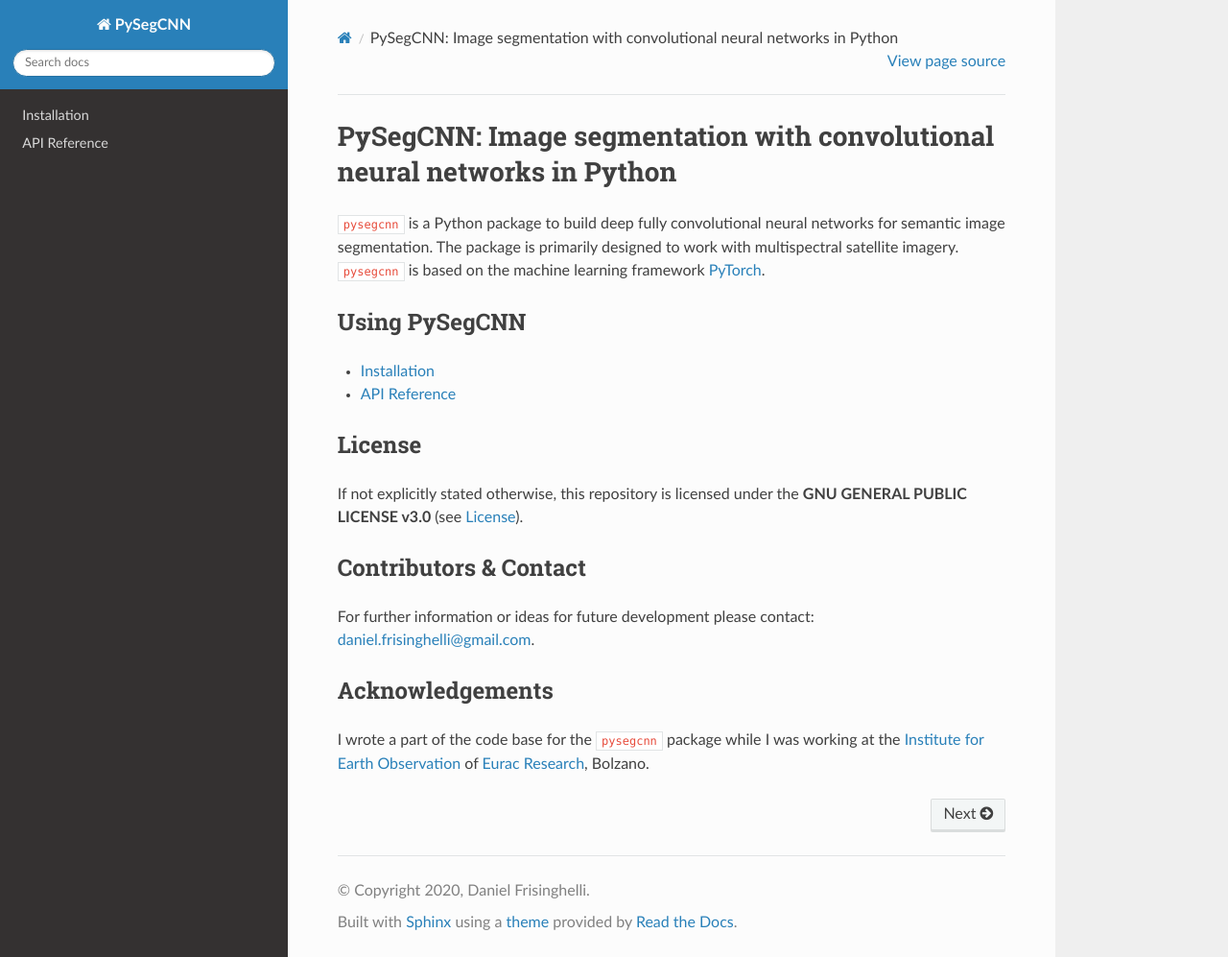
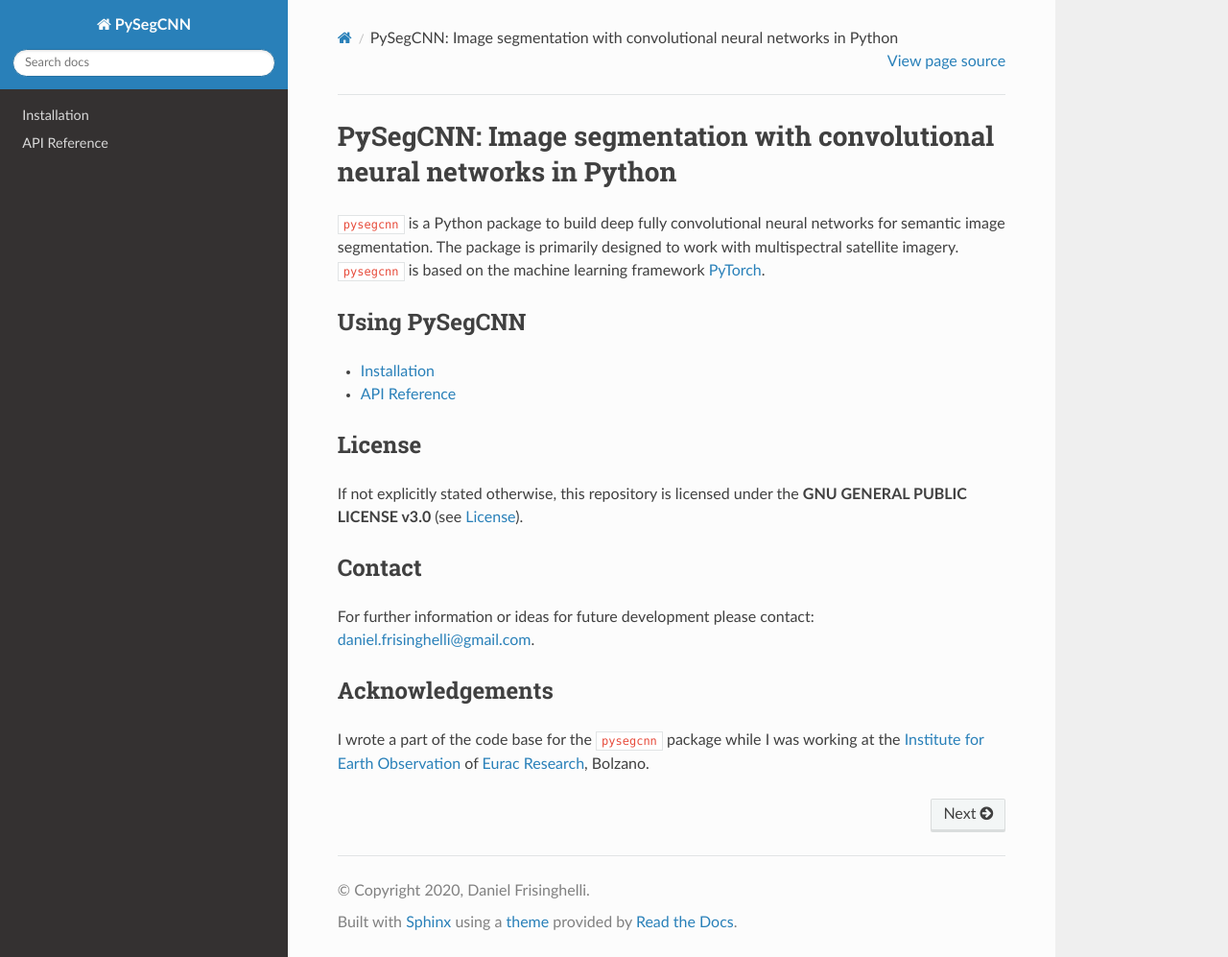
Before and after one commit to dfrisinghelli/pysegcnn, a Sphinx documentation site: the page built from docs/index.rst, in a window 1280 px wide and 997 px high. Shown: the whole window at 96% size. Built offline with Sphinx 7.4.7 and the Read the Docs theme 2.0.0, drawn with Linux system fonts in a browser that asks for light colours.

Commit message:
Minor changes.

```diff
--- a/docs/index.rst
+++ b/docs/index.rst
@@ -27,8 +27,8 @@ If not explicitly stated otherwise, this repository is licensed under the
 **GNU GENERAL PUBLIC LICENSE v3.0**
 (see `License <https://gitlab.inf.unibz.it/REMSEN/ccisnow/pysegcnn/-/blob/master/LICENSE>`_).
 
-Contributors & Contact
-----------------------
+Contact
+--------
 For further information or ideas for future development please contact:
 daniel.frisinghelli@gmail.com.
 
--- a/docs/source/api.rst
+++ b/docs/source/api.rst
@@ -113,3 +113,6 @@ Classes to split a dataset into training, validation and test set.
 
 .. _Early Stopping:
     https://en.wikipedia.org/wiki/Early_stopping
+
+.. _equations:
+    https://www.usgs.gov/land-resources/nli/landsat/using-usgs-landsat-level-1-data-product
--- a/docs/source/installation.rst
+++ b/docs/source/installation.rst
@@ -90,6 +90,6 @@ root directory within the activated ``pysegcnn`` conda environment**:
 If successful, you should be able to import ``pysegcnn`` from any Python
 interpreter using:
 
-.. ipython:: python
+.. code-block:: python
 
     import pysegcnn
```
